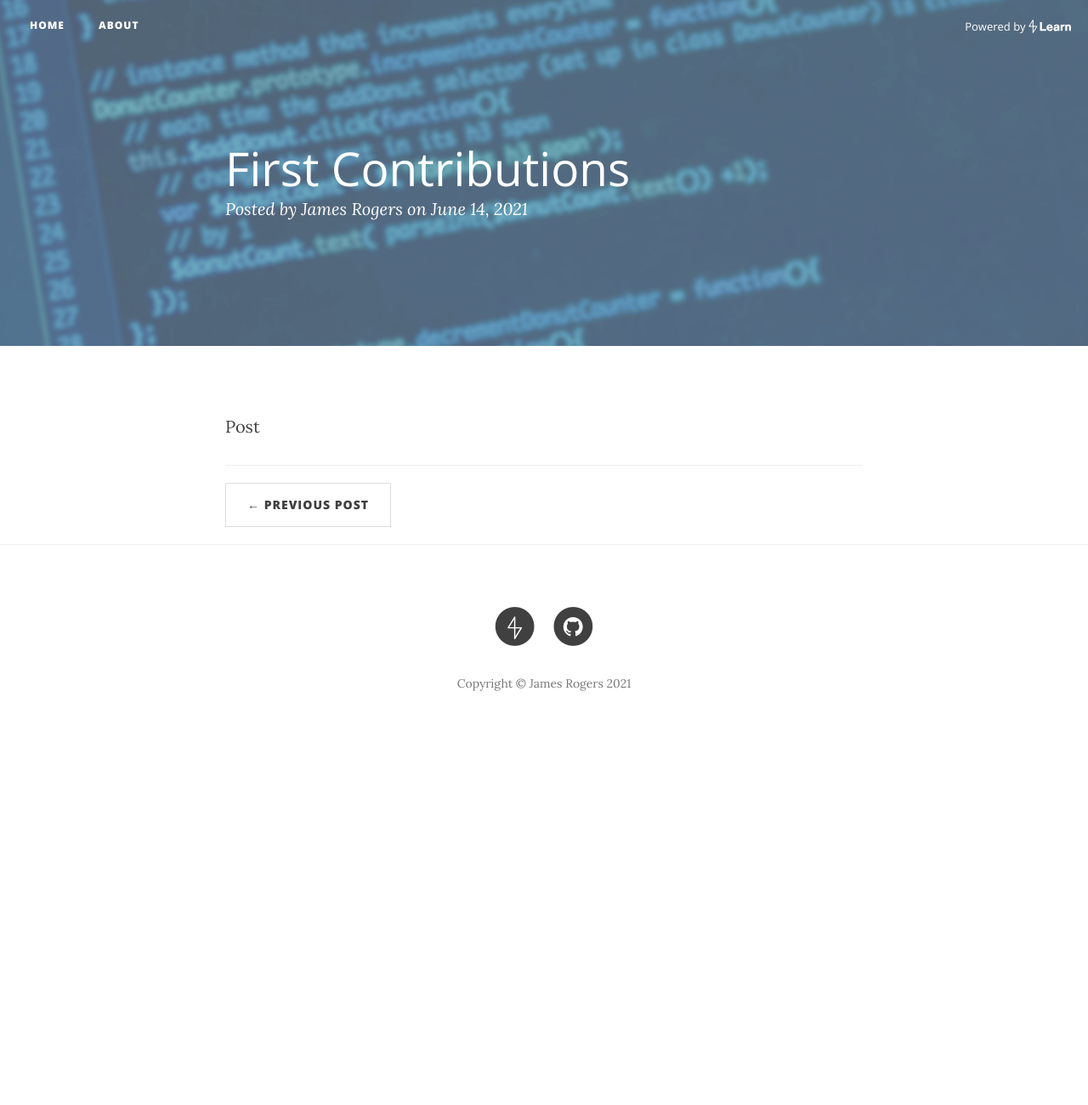
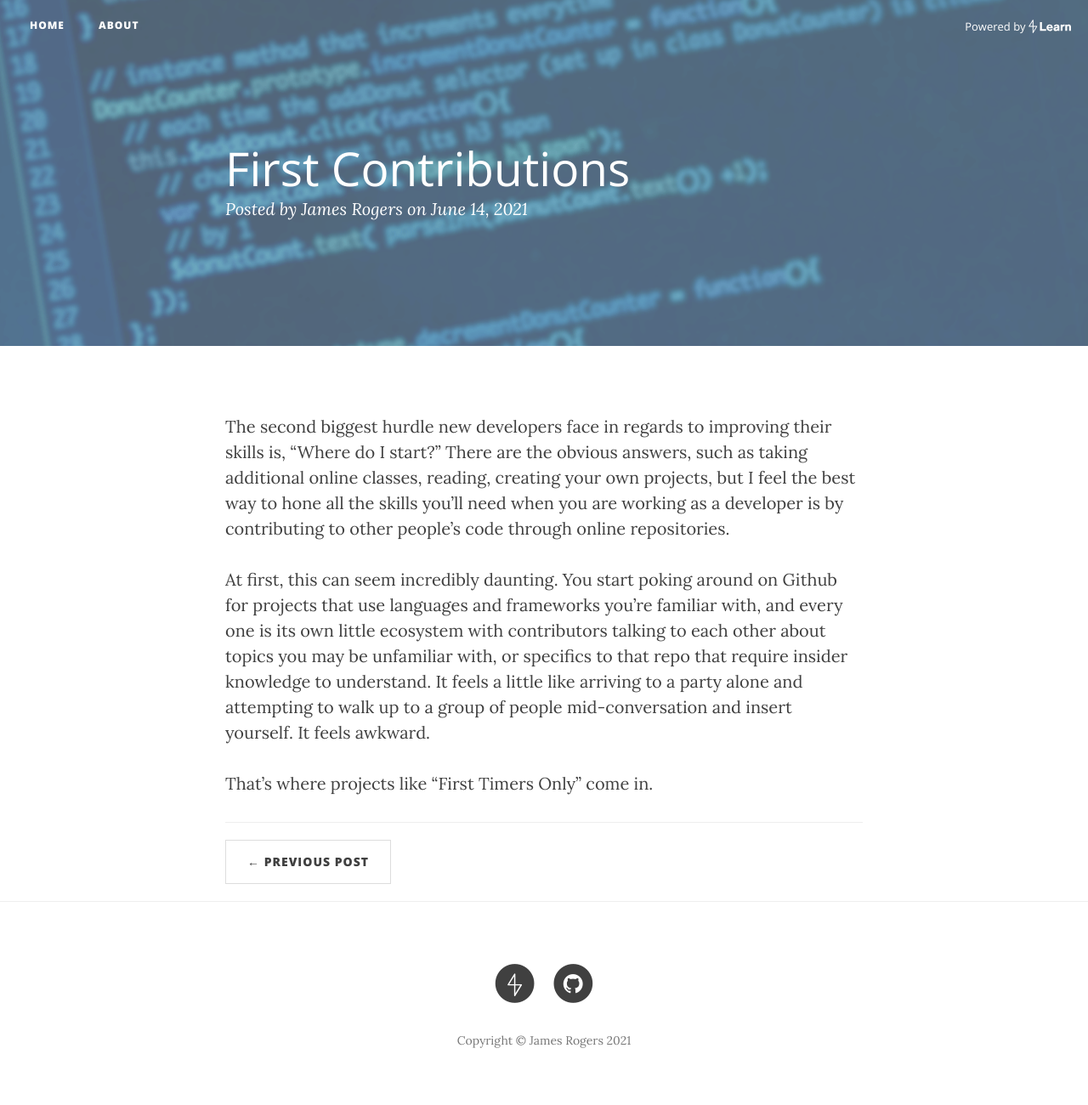
Before and after one commit to jrogers-dev/jrogers-dev.github.io, a Jekyll site: the page built from _posts/2021-06-14-first_contributions.markdown, in a window 1280 px wide. Shown: the whole page at 85% size. Built offline with Jekyll 4.4.1, drawn with Linux system fonts in a browser that asks for light colours; nearby versions of some CDN libraries; before the commit the page ends 900 px from its top, so only the background shows below that.

Commit message:
Update 2021-06-14-first_contributions.markdown

```diff
--- a/_posts/2021-06-14-first_contributions.markdown
+++ b/_posts/2021-06-14-first_contributions.markdown
@@ -6,4 +6,9 @@ permalink:  first_contributions
 ---
 
 
-Post
+The second biggest hurdle new developers face in regards to improving their skills is, "Where do I start?"
+There are the obvious answers, such as taking additional online classes, reading, creating your own projects, but I feel the best way to hone all the skills you'll need when you are working as a developer is by contributing to other people's code through online repositories.
+
+At first, this can seem incredibly daunting. You start poking around on Github for projects that use languages and frameworks you're familiar with, and every one is its own little ecosystem with contributors talking to each other about topics you may be unfamiliar with, or specifics to that repo that require insider knowledge to understand. It feels a little like arriving to a party alone and attempting to walk up to a group of people mid-conversation and insert yourself. It feels awkward.
+
+That's where projects like "First Timers Only" come in.
```
